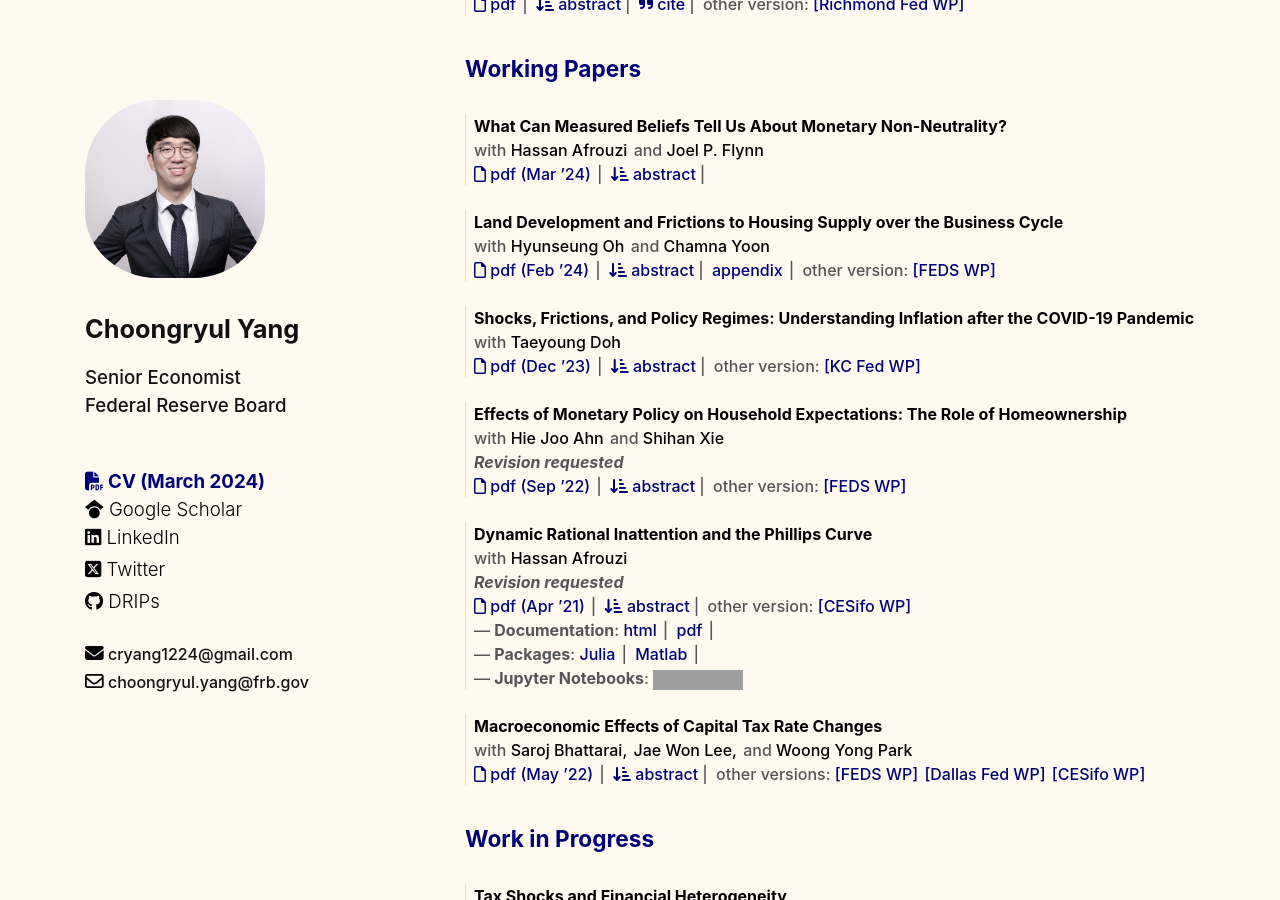
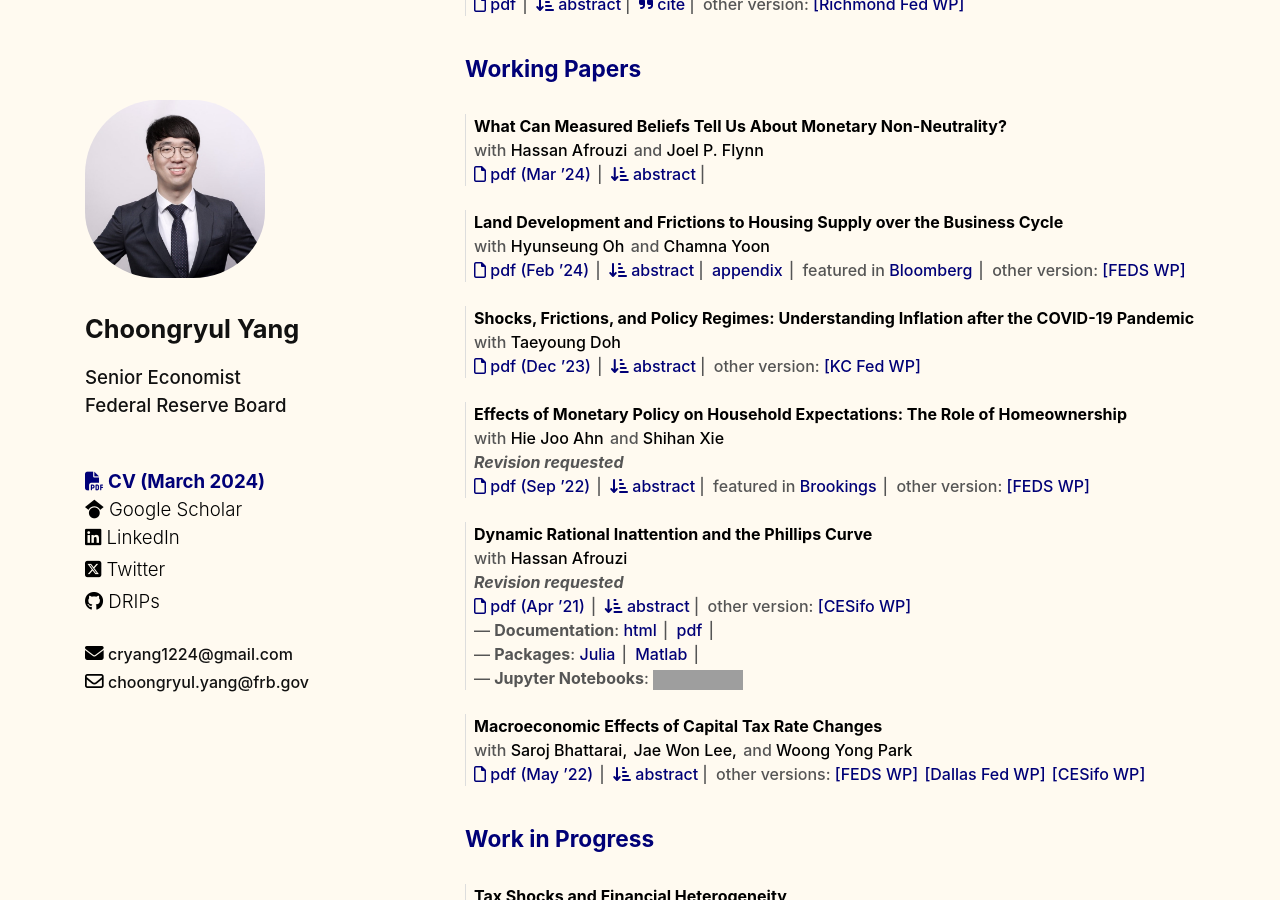
Before and after one commit to choongryulyang/choongryulyang.github.io, a Jekyll site: the page index.html, which Jekyll copies as it is, in a window 1280 px wide and 900 px high, scrolled down 650 px. Built offline with Jekyll 4.4.1, drawn with Linux system fonts in a browser that asks for light colours; nearby versions of some CDN libraries; grey boxes are pictures that could not be loaded.

Commit message:
Update index.html

```diff
--- a/index.html
+++ b/index.html
@@ -376,6 +376,10 @@
                             <a class="tag" href="research/OYY_TTD_Appendix.pdf" target="_blank"
                                 onclick="gtag('event','Click',{'event_category': 'OYY','event_action':'Click','event_label':'OYY Appendix'})">
                                 appendix</a><span class="tagsep">|</span>
+                            featured in <a class="tag" target="_blank"
+                                href="https://www.bloomberg.com/news/newsletters/2024-02-16/odd-lots-newsletter-who-cares-when-the-rate-cuts-start"
+                                onclick="gtag('event','Click',{'event_category': 'OYY','event_action':'Click','event_label':'OYY Bloomberg'})">
+                                Bloomberg</a><span class="tagsep">|</span>
                             other version: <a class="tag" target="_blank"
                                 href="https://www.federalreserve.gov/econres/feds/land-development-and-frictions-to-housing-supply-over-the-business-cycle.htm"
                                 onclick="gtag('event','Click',{'event_category': 'OYY','event_action':'Click','event_label':'OYY FEDS'})">
@@ -465,6 +469,10 @@
                             <a class="checkbox" target="_blank"
                                 onclick="gtag('event','Click',{'event_category': 'AXY','event_action':'Click','event_label':'AXY Abstract'})">
                                 <label for="AXY_Homeownership"><i class="fa-solid fa-arrow-down-short-wide"></i> abstract</label></a><span class="tagsep">|</span>
+                            featured in <a class="tag" target="_blank"
+                                href="https://www.brookings.edu/articles/hutchins-roundup-child-tax-credit-homeowners-and-more/"
+                                onclick="gtag('event','Click',{'event_category': 'AXY','event_action':'Click','event_label':'AXY Brookings'})">
+                                Brookings</a><span class="tagsep">|</span>
                             other version: <a class="tag" target="_blank"
                                 href="https://www.federalreserve.gov/econres/feds/effects-of-monetary-policy-on-household-expectations-the-role-of-homeownership.htm"
                                 onclick="gtag('event','Click',{'event_category': 'AXY','event_action':'Click','event_label':'AXY FEDS'})">
```
